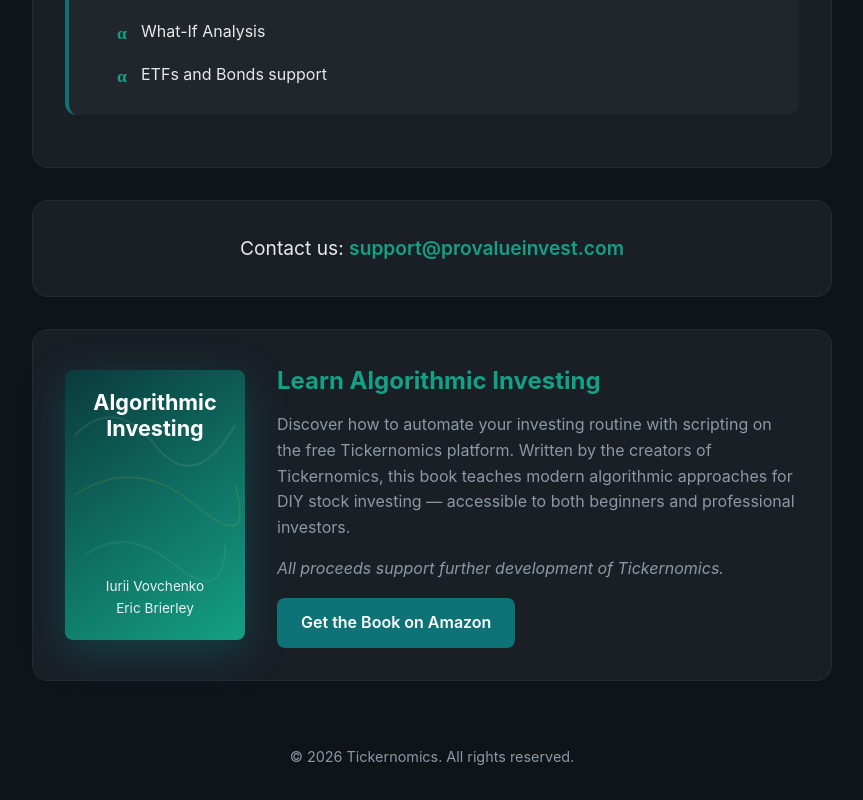
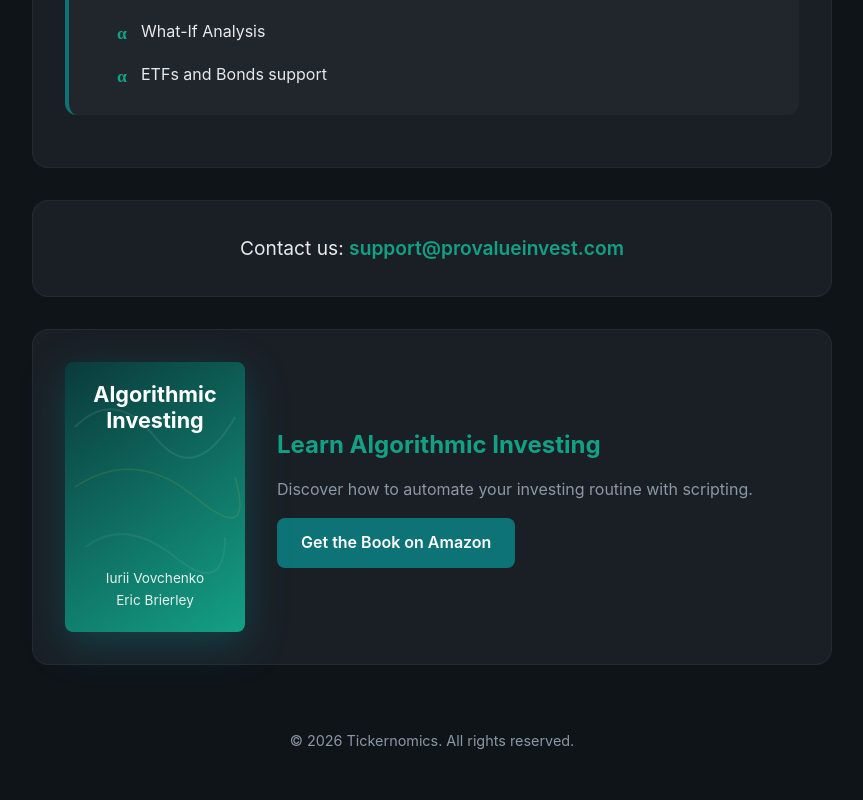
Before and after one commit to IuriiVovchenko/tickernomicsstub, a plain HTML site: page index.html in a window 1280 px wide. Shown: the part 1087-1887 px from the top of the page, without its empty margins (208-1071 px from the left). Drawn offline with Linux system fonts and the light colour scheme.

Commit message:
Update index.html

```diff
--- a/index.html
+++ b/index.html
@@ -336,11 +336,9 @@
             <div class="book-info">
                 <h2>Learn Algorithmic Investing</h2>
                 <p>
-                    Discover how to automate your investing routine with scripting on the free Tickernomics platform.
-                    Written by the creators of Tickernomics, this book teaches modern algorithmic approaches for DIY stock investing —
-                    accessible to both beginners and professional investors.
+                    Discover how to automate your investing routine with scripting.
                 </p>
-                <p><em>All proceeds support further development of Tickernomics.</em></p>
+
                 <a href="https://www.amazon.com/dp/B0C5523C74" target="_blank" rel="noopener noreferrer" class="btn">
                     Get the Book on Amazon
                 </a>
```
